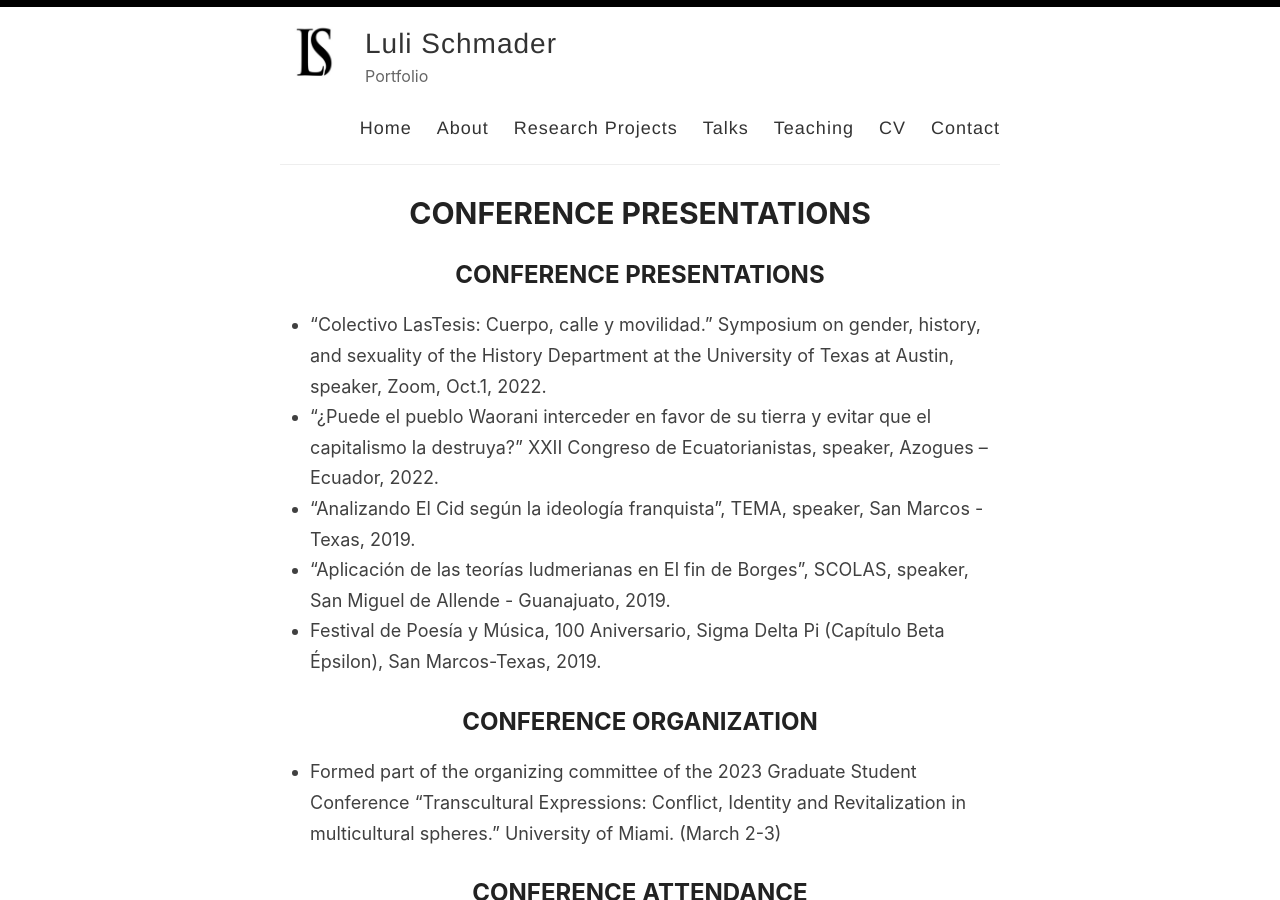
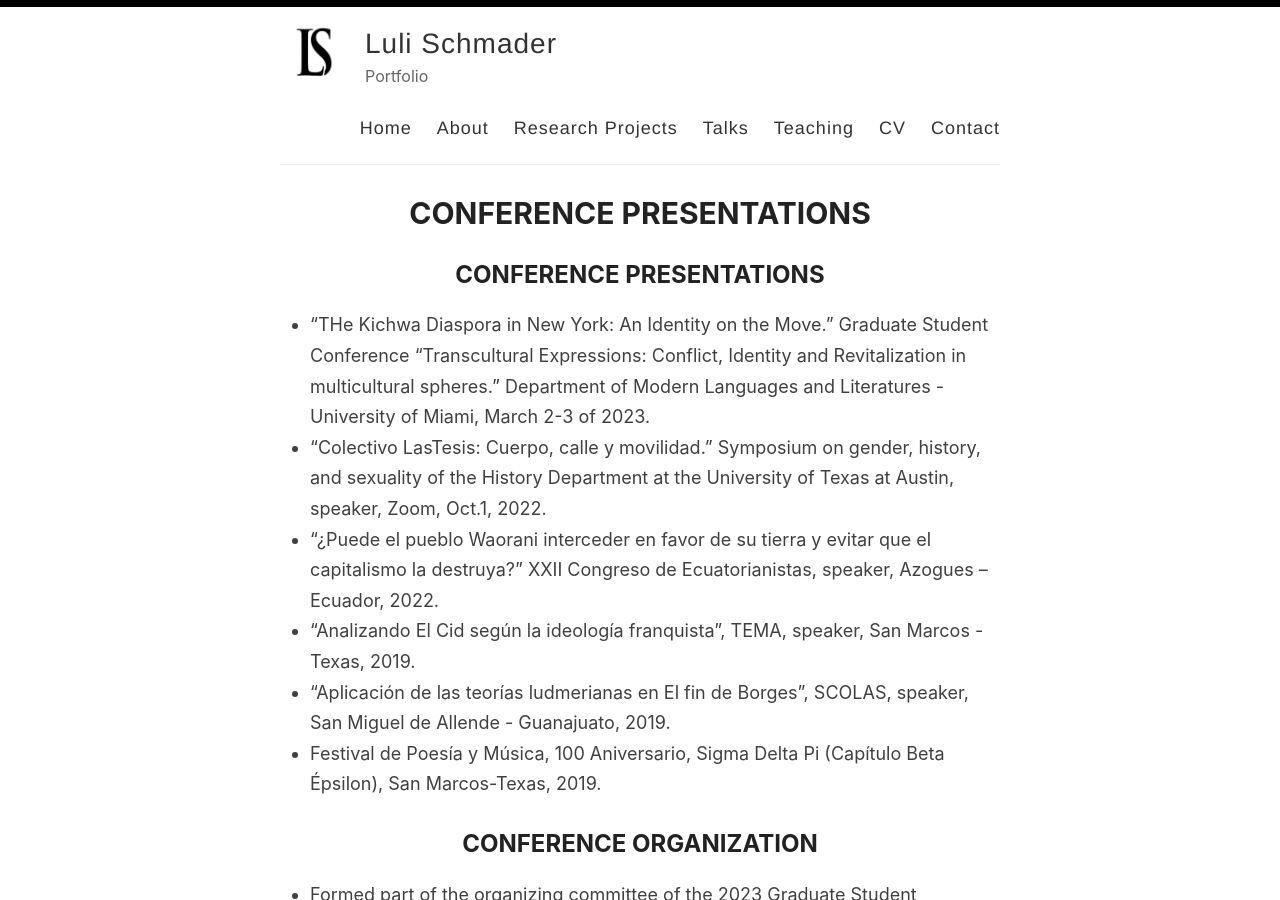
Before and after one commit to lulischmader/lulischmader.github.io, a Jekyll site: the page built from _pages/talks.md, in a window 1280 px wide and 900 px high. Built offline with Jekyll 4.4.1, drawn with Linux system fonts in a browser that asks for light colours; our own code applies the rules of GitHub Pages for plain Markdown files.

Commit message:
Update talks.md

```diff
--- a/_pages/talks.md
+++ b/_pages/talks.md
@@ -1,4 +1,5 @@
 ## CONFERENCE PRESENTATIONS
+- "THe Kichwa Diaspora in New York: An Identity on the Move." Graduate Student Conference “Transcultural Expressions: Conflict, Identity and Revitalization in multicultural spheres.” Department of Modern Languages and Literatures - University of Miami, March 2-3 of 2023.
 - “Colectivo LasTesis: Cuerpo, calle y movilidad.” Symposium on gender, history, and sexuality of the History Department at the University of Texas at Austin, speaker, Zoom, Oct.1, 2022.
 - “¿Puede el pueblo Waorani interceder en favor de su tierra y evitar que el capitalismo la destruya?” XXII Congreso de Ecuatorianistas, speaker, Azogues – Ecuador, 2022.
 - “Analizando El Cid según la ideología franquista”, TEMA, speaker, San Marcos -Texas, 2019.
```
